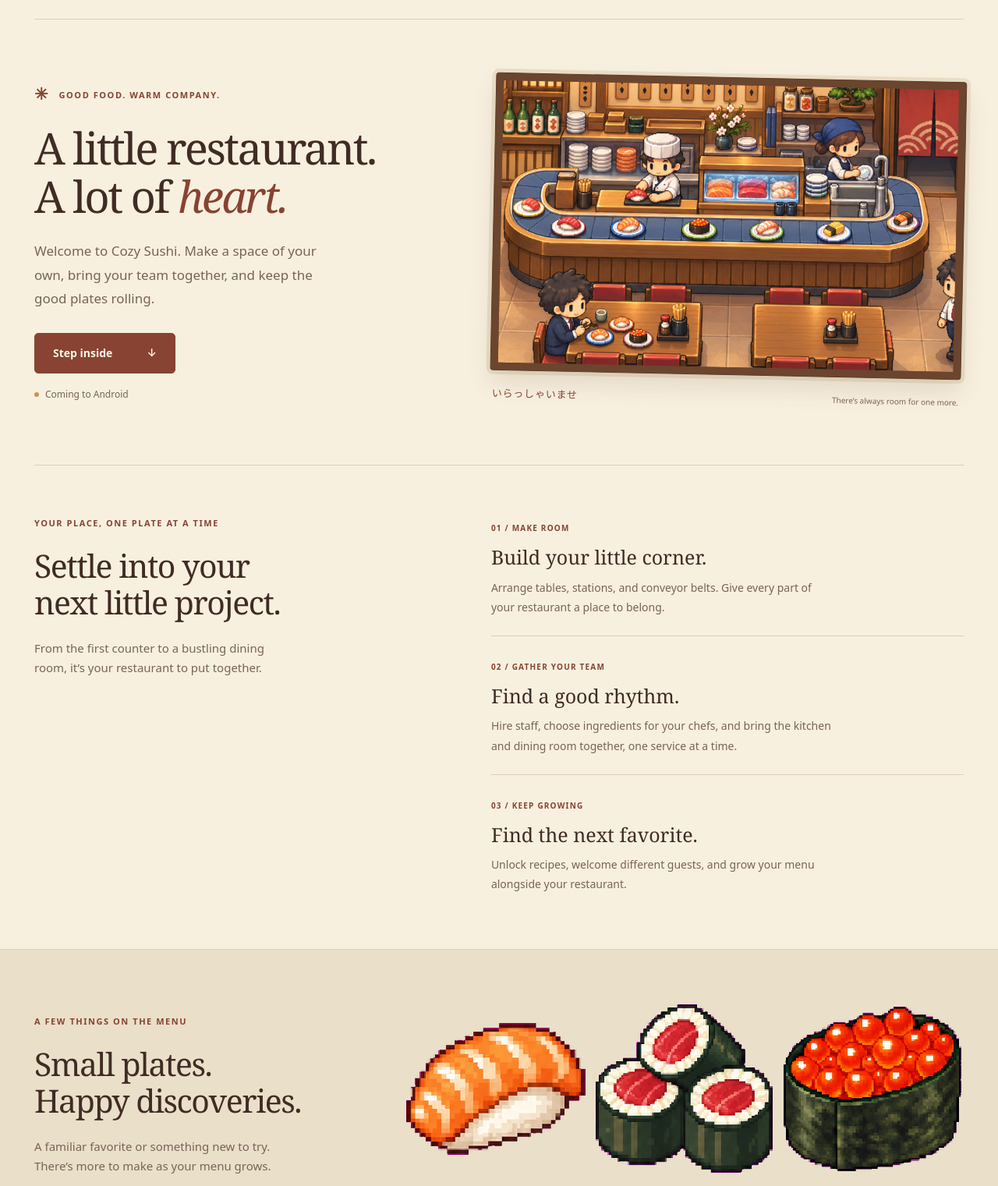
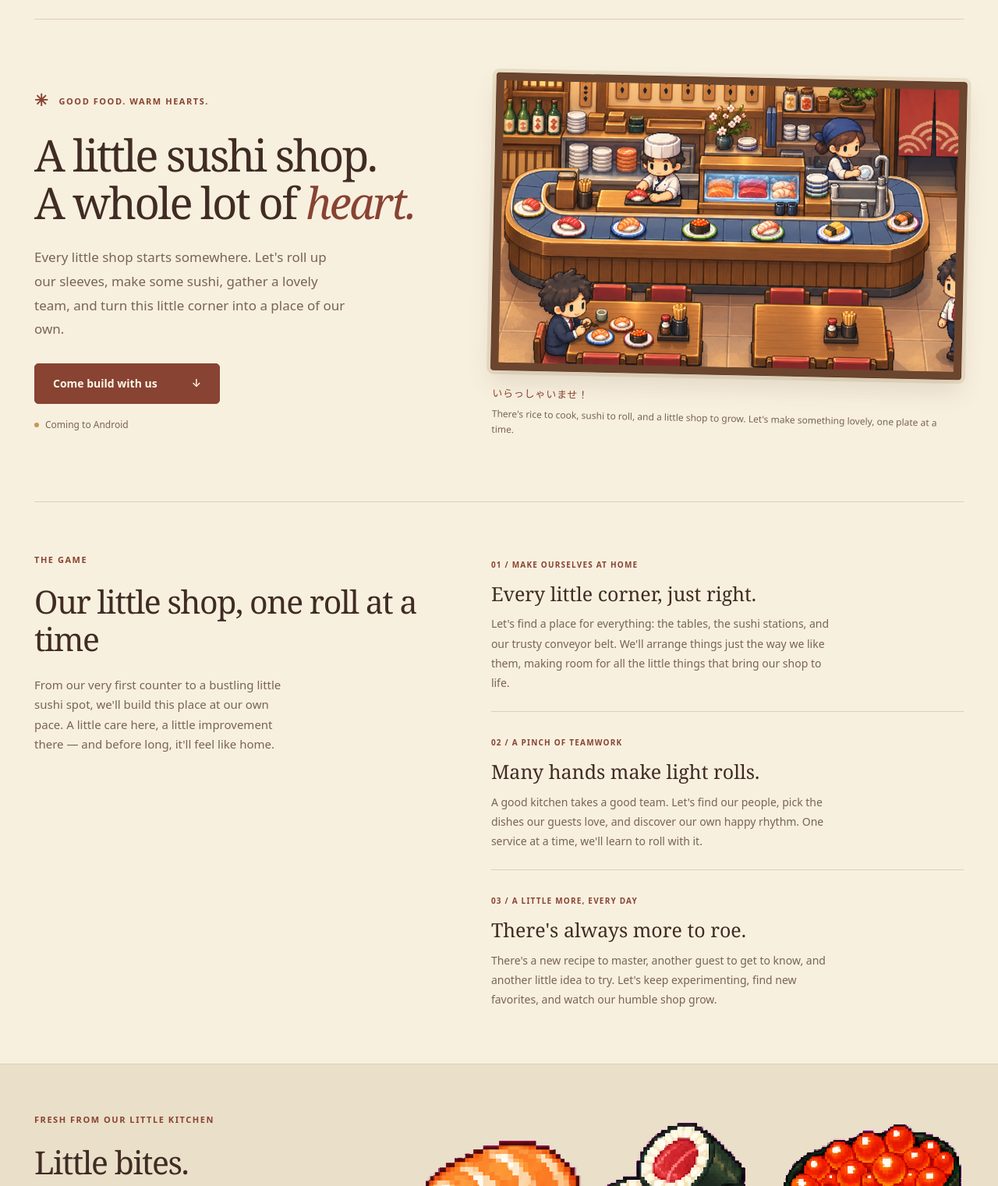
Before and after one commit to tupitupigames/tupitupigames.github.io, a plain HTML site: page cozysushi/index.html in a window 1280 px wide. Shown: the part 79-1600 px from the top of the page at 78% size. Drawn offline with Linux system fonts and the light colour scheme.

Commit message:
Refresh Cozy Sushi landing page copy

```diff
--- a/cozysushi/index.html
+++ b/cozysushi/index.html
@@ -3,17 +3,17 @@
 <head>
   <meta charset="utf-8">
   <meta name="viewport" content="width=device-width, initial-scale=1">
-  <meta name="description" content="A little sushi restaurant to make your own. Build your space, gather your team, and discover new recipes in Cozy Sushi, a restaurant game by tupitupi. Coming to Android.">
+  <meta name="description" content="A little sushi shop. A whole lot of heart. Make sushi, gather a lovely team, and build a place of our own in Cozy Sushi. Coming to Android.">
   <meta name="theme-color" content="#f8f0df">
   <meta property="og:type" content="website">
-  <meta property="og:title" content="Cozy Sushi — A little restaurant to call your own">
-  <meta property="og:description" content="Build, serve, and grow your own warm little sushi restaurant. Coming to Android, from tupitupi.">
+  <meta property="og:title" content="Cozy Sushi — A little sushi shop. A whole lot of heart.">
+  <meta property="og:description" content="Good food. Warm hearts. Let’s make some sushi, gather a lovely team, and turn this little corner into a place of our own. Coming to Android.">
   <meta property="og:url" content="https://tupitupigames.github.io/cozysushi/">
   <meta property="og:image" content="https://tupitupigames.github.io/cozysushi/assets/restaurant.png">
   <link rel="icon" type="image/png" href="assets/icon.png">
   <link rel="canonical" href="https://tupitupigames.github.io/cozysushi/">
   <link rel="stylesheet" href="landing.css">
-  <title>Cozy Sushi — A little restaurant to call your own</title>
+  <title>Cozy Sushi — A little sushi shop. A whole lot of heart.</title>
 </head>
 <body>
   <a class="skip" href="#main">Skip to content</a>
@@ -24,28 +24,28 @@
   <main id="main">
     <section class="hero wrap" aria-labelledby="hero-title">
       <div class="hero-copy">
-        <p class="eyebrow"><span aria-hidden="true">✳</span> Good food. Warm company.</p>
-        <h1 id="hero-title">A little restaurant.<br>A lot of <em>heart.</em></h1>
-        <p class="lead">Welcome to Cozy Sushi. Make a space of your own, bring your team together, and keep the good plates rolling.</p>
-        <a class="button" href="#restaurant">Step inside <span aria-hidden="true">↓</span></a>
+        <p class="eyebrow"><span aria-hidden="true">✳</span> Good food. Warm hearts.</p>
+        <h1 id="hero-title">A little sushi shop.<br>A whole lot of <em>heart.</em></h1>
+        <p class="lead">Every little shop starts somewhere. Let's roll up our sleeves, make some sushi, gather a lovely team, and turn this little corner into a place of our own.</p>
+        <a class="button" href="#restaurant">Come build with us <span aria-hidden="true">↓</span></a>
         <p class="availability"><span class="status-dot" aria-hidden="true"></span> Coming to Android</p>
       </div>
       <figure class="hero-picture">
         <div class="picture-frame"><img src="assets/restaurant.png" alt="Cozy Sushi restaurant illustration: a chef prepares sushi as plates circle a conveyor in a warm wooden dining room." width="1024" height="500" fetchpriority="high"></div>
-        <figcaption><span class="caption-mark" aria-hidden="true">いらっしゃいませ</span><span>There’s always room for one more.</span></figcaption>
+        <figcaption><span class="caption-mark" aria-hidden="true">いらっしゃいませ！</span><span>There's rice to cook, sushi to roll, and a little shop to grow. Let's make something lovely, one plate at a time.</span></figcaption>
       </figure>
     </section>
     <section id="restaurant" class="restaurant wrap" aria-labelledby="restaurant-title">
-      <div class="section-heading"><p class="eyebrow">Your place, one plate at a time</p><h2 id="restaurant-title">Settle into your<br>next little project.</h2><p>From the first counter to a bustling dining room, it’s your restaurant to put together.</p></div>
+      <div class="section-heading"><p class="eyebrow">The game</p><h2 id="restaurant-title">Our little shop, one roll at a time</h2><p>From our very first counter to a bustling little sushi spot, we'll build this place at our own pace. A little care here, a little improvement there — and before long, it'll feel like home.</p></div>
       <div class="restaurant-steps">
-        <article><span class="step-number">01 / MAKE ROOM</span><h3>Build your little corner.</h3><p>Arrange tables, stations, and conveyor belts. Give every part of your restaurant a place to belong.</p></article>
-        <article><span class="step-number">02 / GATHER YOUR TEAM</span><h3>Find a good rhythm.</h3><p>Hire staff, choose ingredients for your chefs, and bring the kitchen and dining room together, one service at a time.</p></article>
-        <article><span class="step-number">03 / KEEP GROWING</span><h3>Find the next favorite.</h3><p>Unlock recipes, welcome different guests, and grow your menu alongside your restaurant.</p></article>
+        <article><span class="step-number">01 / MAKE OURSELVES AT HOME</span><h3>Every little corner, just right.</h3><p>Let's find a place for everything: the tables, the sushi stations, and our trusty conveyor belt. We'll arrange things just the way we like them, making room for all the little things that bring our shop to life.</p></article>
+        <article><span class="step-number">02 / A PINCH OF TEAMWORK</span><h3>Many hands make light rolls.</h3><p>A good kitchen takes a good team. Let's find our people, pick the dishes our guests love, and discover our own happy rhythm. One service at a time, we'll learn to roll with it.</p></article>
+        <article><span class="step-number">03 / A LITTLE MORE, EVERY DAY</span><h3>There's always more to roe.</h3><p>There's a new recipe to master, another guest to get to know, and another little idea to try. Let's keep experimenting, find new favorites, and watch our humble shop grow.</p></article>
       </div>
     </section>
     <section class="menu-section" aria-labelledby="menu-title">
       <div class="menu-inner wrap">
-        <div class="menu-copy"><p class="eyebrow">A few things on the menu</p><h2 id="menu-title">Small plates.<br>Happy discoveries.</h2><p>A familiar favorite or something new to try. There’s more to make as your menu grows.</p></div>
+        <div class="menu-copy"><p class="eyebrow">Fresh from our little kitchen</p><h2 id="menu-title">Little bites.<br>Big delights.</h2><p>From familiar favorites to something new on the rice board, there's always another recipe to try. Let's see what delicious things we can make next.</p></div>
         <div class="menu-dishes">
           <figure><img src="assets/salmon-nigiri.png" alt="Pixel-art salmon nigiri" width="256" height="256" loading="lazy"><figcaption>Salmon nigiri</figcaption></figure>
           <figure><img src="assets/tuna-maki.png" alt="Pixel-art tuna maki" width="256" height="256" loading="lazy"><figcaption>Tuna maki</figcaption></figure>
@@ -53,8 +53,8 @@
         </div>
       </div>
     </section>
-    <section class="closing wrap" aria-labelledby="closing-title"><p class="eyebrow">Made by tupitupi</p><h2 id="closing-title">See you at the counter.</h2><p>Cozy Sushi is coming to Android.<br>Have a question? We’d love to hear from you.</p><a class="text-link" href="mailto:tupitupigames@gmail.com">tupitupigames@gmail.com <span aria-hidden="true">↗</span></a></section>
+    <section class="closing wrap" aria-labelledby="closing-title"><h2 id="closing-title">Look how far we've rolled!</h2><p>Every little shop has a story. This one's ours, and we're just getting started.</p><p>Cozy Sushi is rolling onto Android soon.</p><p>Questions, kind words, or sushi recommendations? We'd love to hear from you.</p><a class="text-link" href="mailto:tupitupigames@gmail.com">tupitupigames@gmail.com <span aria-hidden="true">↗</span></a></section>
   </main>
-  <footer class="site-footer"><div class="wrap footer-inner"><span class="footer-brand">Cozy Sushi <small>by tupitupi · Indonesia</small></span><nav aria-label="Legal and support"><a href="privacy.html">Privacy policy</a><a href="account-deletion.html">Account deletion</a><a href="mailto:tupitupigames@gmail.com">Contact</a></nav></div></footer>
+  <footer class="site-footer"><div class="wrap footer-inner"><span class="footer-brand">Cozy Sushi <small>Made with a little rice and a lot of love by tupitupi.</small></span><nav aria-label="Legal and support"><a href="privacy.html">Privacy policy</a><a href="account-deletion.html">Account deletion</a><a href="mailto:tupitupigames@gmail.com">Contact</a></nav></div></footer>
 </body>
 </html>
```
Also changed, not shown: cozysushi/landing.css.
